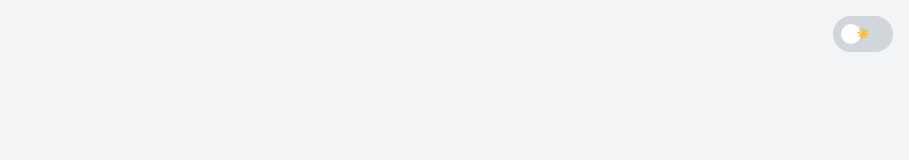
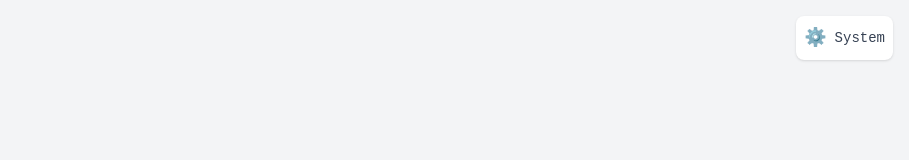
Before and after one commit to tsepakme/test, a React (Vite) app: page /#/ in a window 1280 px wide. Shown: the top 160 px of the page, without its empty margins (371-1280 px from the left). Built offline with nearby package versions, Linux system fonts and the light colour scheme; a web font is replaced by a local one.

Commit message:
feat: enhance theme management with 'system' option and improve theme toggle functionality

```diff
--- a/src/shared/ui/theme/context.tsx
+++ b/src/shared/ui/theme/context.tsx
@@ -1,10 +1,10 @@
 import { createContext } from 'react';
 
-export type Theme = 'light' | 'dark';
+export type Theme = 'light' | 'dark' | 'system';
 
 export interface ThemeContextType {
   theme: Theme;
-  toggleTheme: () => void;
+  toggleTheme: (newTheme?: Theme) => void;
 }
 
 export const ThemeContext = createContext<ThemeContextType | undefined>(undefined);
--- a/src/shared/ui/theme/provider.tsx
+++ b/src/shared/ui/theme/provider.tsx
@@ -4,16 +4,44 @@ import { ThemeContext, Theme } from './context';
 export const ThemeProvider: React.FC<{ children: React.ReactNode }> = ({ children }) => {
   const [theme, setTheme] = useState<Theme>(() => {
     const savedTheme = localStorage.getItem('theme') as Theme;
-    return savedTheme || (window.matchMedia('(prefers-color-scheme: dark)').matches ? 'dark' : 'light');
+    return savedTheme || 'system';
   });
 
   useEffect(() => {
-    document.documentElement.setAttribute('data-theme', theme);
+    const mediaQuery = window.matchMedia('(prefers-color-scheme: dark)');
+
+    const applyTheme = () => {
+      let effectiveTheme = theme;
+
+      if (theme === 'system') {
+        effectiveTheme = mediaQuery.matches ? 'dark' : 'light';
+      }
+
+      if (effectiveTheme === 'dark') {
+        document.documentElement.classList.add('dark');
+      } else {
+        document.documentElement.classList.remove('dark');
+      }
+    };
+
+    mediaQuery.addEventListener('change', applyTheme);
+    applyTheme();
+
     localStorage.setItem('theme', theme);
+
+    return () => mediaQuery.removeEventListener('change', applyTheme);
   }, [theme]);
 
-  const toggleTheme = () => {
-    setTheme(prev => prev === 'light' ? 'dark' : 'light');
+  const toggleTheme = (newTheme?: Theme) => {
+    if (newTheme) {
+      setTheme(newTheme);
+    } else {
+      setTheme(prev => {
+        if (prev === 'light') return 'dark';
+        if (prev === 'dark') return 'system';
+        return 'light';
+      });
+    }
   };
 
   return (
--- a/src/shared/ui/themeToggleButton/ThemeToggleButton.tsx
+++ b/src/shared/ui/themeToggleButton/ThemeToggleButton.tsx
@@ -1,4 +1,4 @@
-import React from 'react';
+import React, { useState, useRef, useEffect } from 'react';
 import { useTheme } from '../../hooks/useTheme';
 import './theme-toggle.css';
 
@@ -8,23 +8,99 @@ interface ThemeToggleProps {
 
 export const ThemeToggleButton: React.FC<ThemeToggleProps> = ({ className = '' }) => {
   const { theme, toggleTheme } = useTheme();
-  const isDark = theme === 'dark';
+  const [isOpen, setIsOpen] = useState(false);
+  const menuRef = useRef<HTMLDivElement>(null);
+
+  const systemPrefersDark = window.matchMedia('(prefers-color-scheme: dark)').matches;
+  const effectiveIsDark = theme === 'system' ? systemPrefersDark : theme === 'dark';
+
+  useEffect(() => {
+    const handleClickOutside = (event: MouseEvent) => {
+      if (menuRef.current && !menuRef.current.contains(event.target as Node)) {
+        setIsOpen(false);
+      }
+    };
+
+    document.addEventListener('mousedown', handleClickOutside);
+    return () => {
+      document.removeEventListener('mousedown', handleClickOutside);
+    };
+  }, []);
+
+  const setTheme = (newTheme: 'light' | 'dark' | 'system') => {
+    toggleTheme(newTheme);
+    setIsOpen(false);
+  };
 
   return (
-    <button
-      onClick={toggleTheme}
-      aria-label={`Switch to ${isDark ? 'light' : 'dark'} mode`}
-      className={`relative p-2 w-15 h-9 rounded-full transition-colors duration-300 ${isDark ? 'bg-gray-600' : 'bg-gray-300'
-        } ${className}`}
-    >
-      <span
-        className={`block w-5 h-5 rounded-full transform transition-transform duration-300 ${isDark ? 'translate-x-6 bg-slate-900' : 'bg-white'
+    <div className={`relative ${className}`} ref={menuRef}>
+      <button
+        onClick={() => setIsOpen(!isOpen)}
+        aria-expanded={isOpen}
+        aria-label={`Theme menu: Current theme is ${theme}`}
+        className={`flex items-center gap-2 p-2 rounded-lg transition-colors ${effectiveIsDark
+            ? 'bg-gray-700 hover:bg-gray-600 text-gray-200'
+            : 'bg-white hover:bg-gray-100 text-gray-700 shadow'
           }`}
       >
-        <span className="absolute top-1/2 left-1/2 transform -translate-x-1/2 -translate-y-1/2 text-[10px]">
-          {isDark ? '🌙' : '☀️'}
+        <span className="text-lg">
+          {theme === 'light' && '☀️'}
+          {theme === 'dark' && '🌙'}
+          {theme === 'system' && '⚙️'}
         </span>
-      </span>
-    </button>
+        <span className="text-sm font-medium hidden sm:inline">
+          {theme === 'light' && 'Light'}
+          {theme === 'dark' && 'Dark'}
+          {theme === 'system' && 'System'}
+        </span>
+      </button>
+
+      {isOpen && (
+        <div className={`absolute right-0 mt-2 w-48 py-2 rounded-md shadow-lg z-50 ${effectiveIsDark ? 'bg-gray-800' : 'bg-white'
+          }`}>
+          <button
+            onClick={() => setTheme('light')}
+            className={`flex items-center w-full px-4 py-2 text-left text-sm ${theme === 'light'
+                ? effectiveIsDark ? 'bg-gray-700 text-blue-400' : 'bg-gray-100 text-blue-600'
+                : effectiveIsDark ? 'text-gray-200 hover:bg-gray-700' : 'text-gray-700 hover:bg-gray-50'
+              }`}
+          >
+            <span className="mr-2">☀️</span>
+            <span>Light Mode</span>
+            {theme === 'light' && (
+              <span className="ml-auto">✓</span>
+            )}
+          </button>
+
+          <button
+            onClick={() => setTheme('dark')}
+            className={`flex items-center w-full px-4 py-2 text-left text-sm ${theme === 'dark'
+                ? effectiveIsDark ? 'bg-gray-700 text-blue-400' : 'bg-gray-100 text-blue-600'
+                : effectiveIsDark ? 'text-gray-200 hover:bg-gray-700' : 'text-gray-700 hover:bg-gray-50'
+              }`}
+          >
+            <span className="mr-2">🌙</span>
+            <span>Dark Mode</span>
+            {theme === 'dark' && (
+              <span className="ml-auto">✓</span>
+            )}
+          </button>
+
+          <button
+            onClick={() => setTheme('system')}
+            className={`flex items-center w-full px-4 py-2 text-left text-sm ${theme === 'system'
+                ? effectiveIsDark ? 'bg-gray-700 text-blue-400' : 'bg-gray-100 text-blue-600'
+                : effectiveIsDark ? 'text-gray-200 hover:bg-gray-700' : 'text-gray-700 hover:bg-gray-50'
+              }`}
+          >
+            <span className="mr-2">⚙️</span>
+            <span>System Mode</span>
+            {theme === 'system' && (
+              <span className="ml-auto">✓</span>
+            )}
+          </button>
+        </div>
+      )}
+    </div>
   );
 };
```
